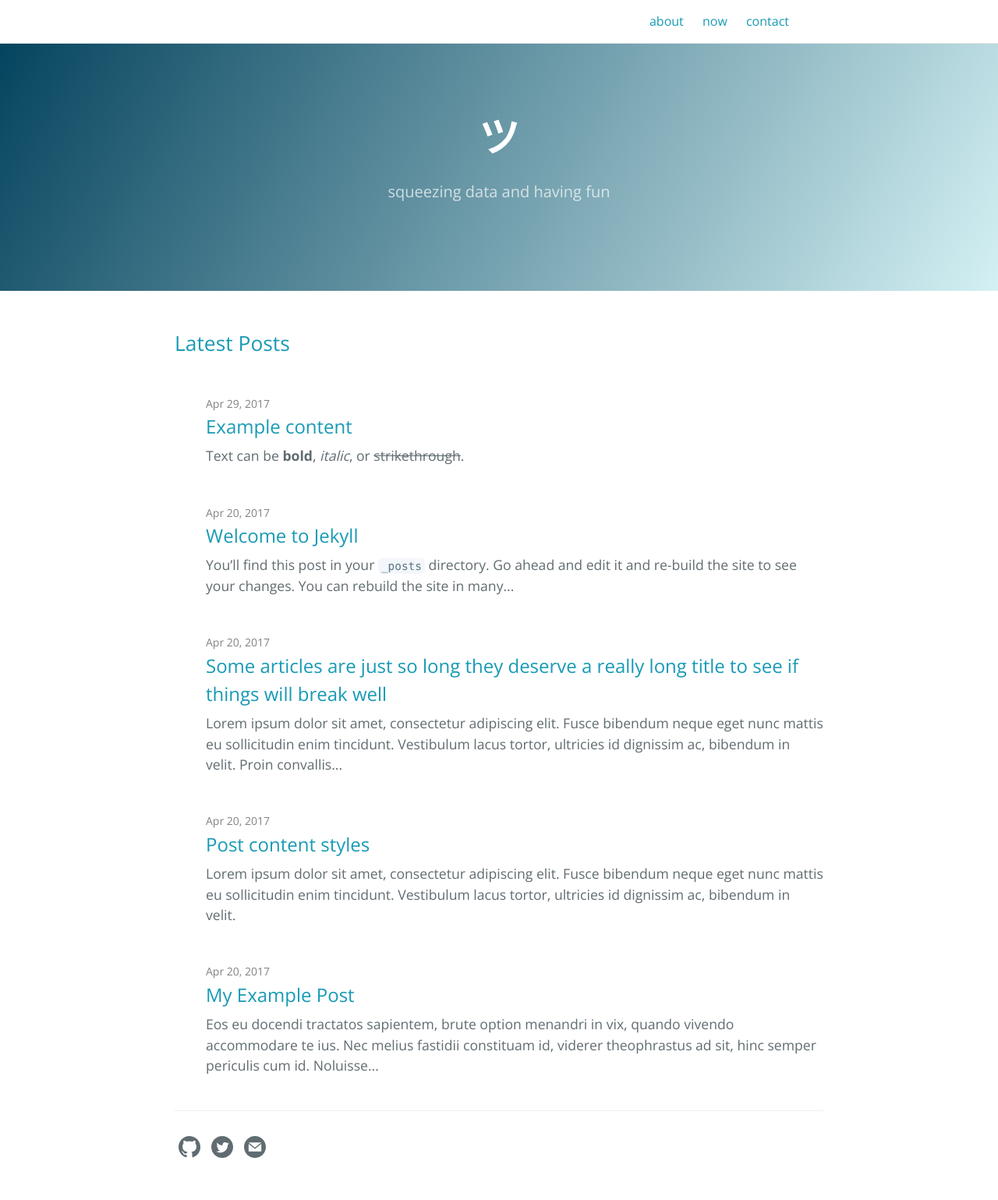
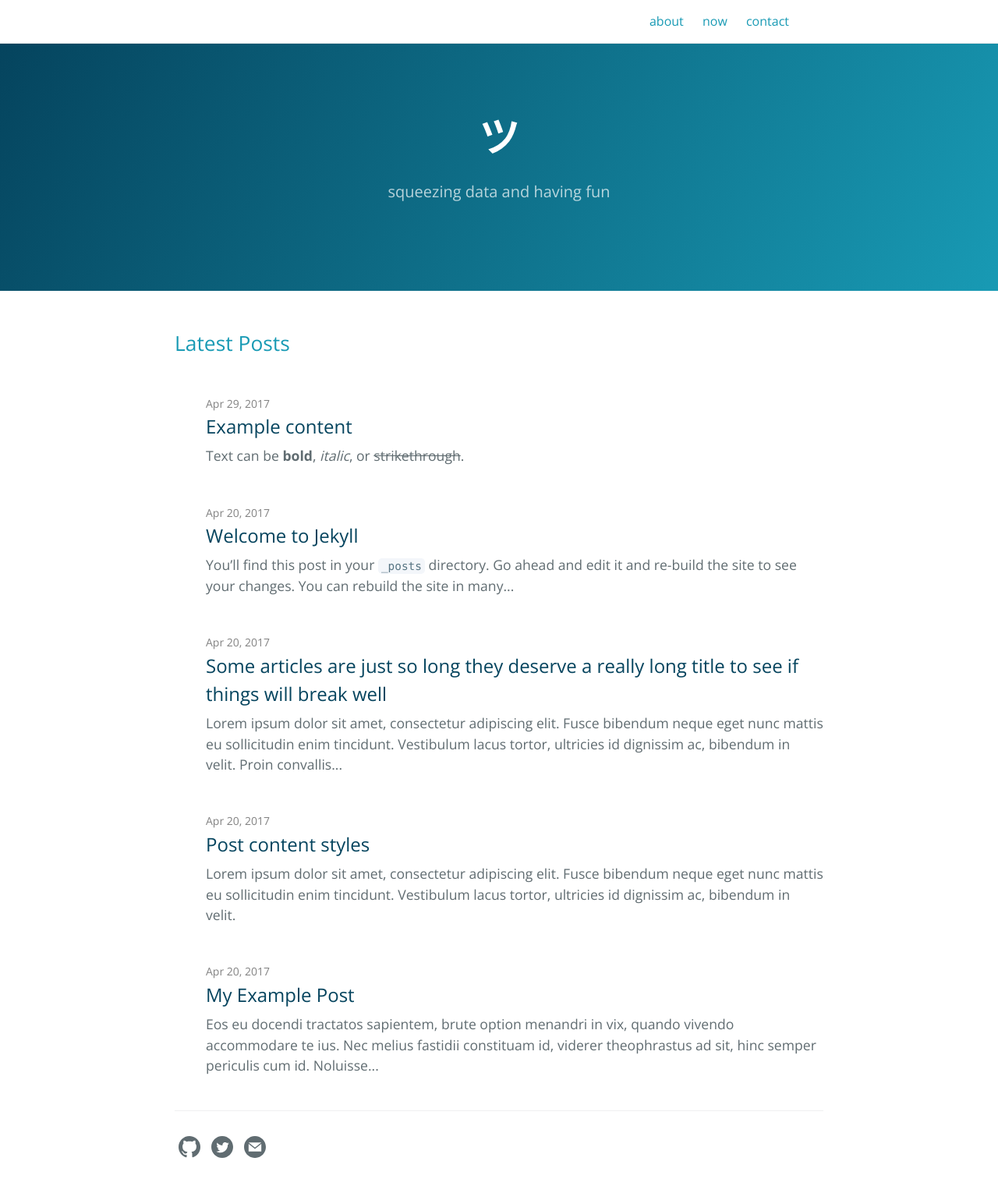
Before and after one commit to fimuko/fimuko.github.io, a Jekyll site: the page built from index.md, in a window 1280 px wide. Shown: the whole page at 78% size. Built offline with Jekyll 4.4.1, drawn with Linux system fonts in a browser that asks for light colours.

Commit message:
styling changes

```diff
--- a/_sass/variables.scss
+++ b/_sass/variables.scss
@@ -9,7 +9,7 @@ $medium-breakpoint: 42em !default;
 // Headers
 $header-heading-color: #fff !default;
 //$header-bg-color: #159957 !default;
-$header-bg-color: #D4F1F4 !default;
+$header-bg-color: #189AB4 !default;
 //$header-bg-color-secondary: #155799 !default;
 $header-bg-color-secondary: #05445E !default;
 
@@ -18,7 +18,7 @@ $header-bg-color-secondary: #05445E !default;
 $section-headings-color: #189AB4 !default;
 $body-text-color: #606c71 !default;
 //$body-link-color: #1e6bb8 !default;
-$body-link-color: #189AB4 !default;
+$body-link-color: #05445E !default;
 $blockquote-text-color: #819198 !default;
 
 
```
